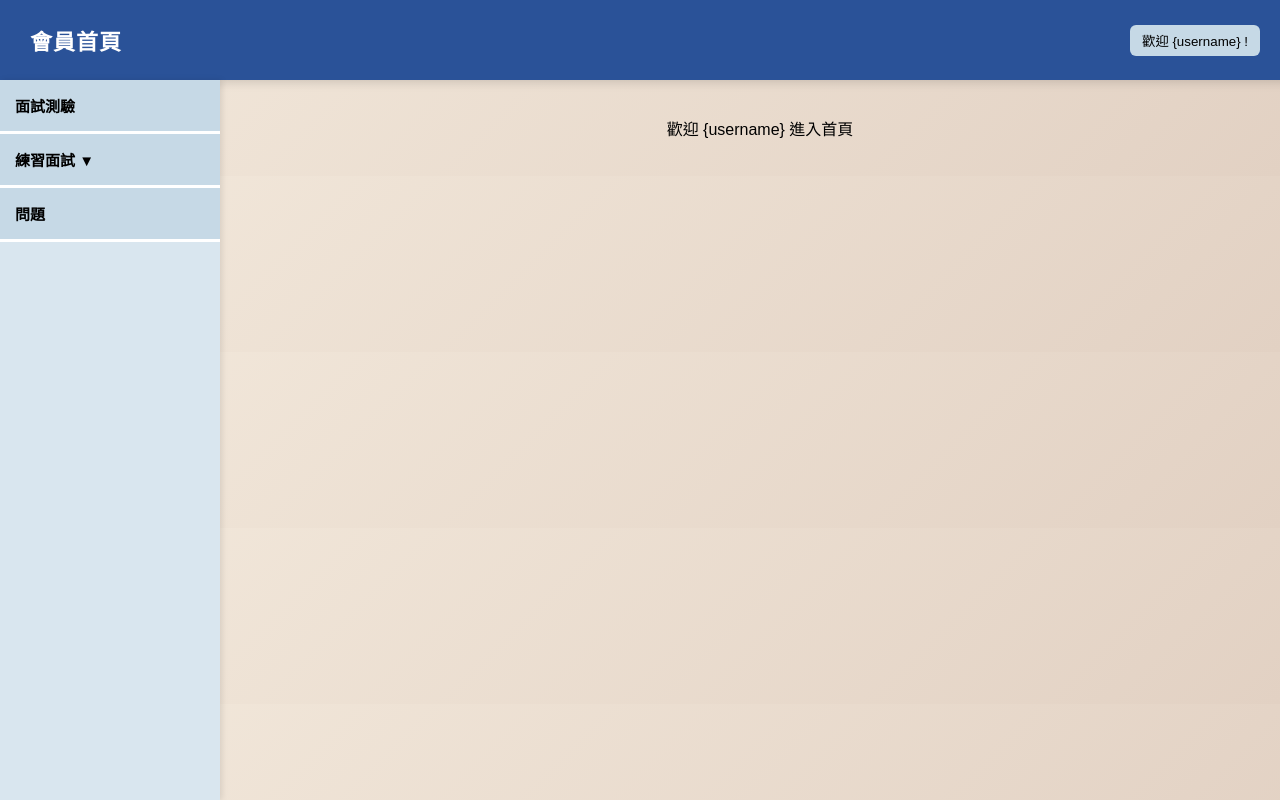
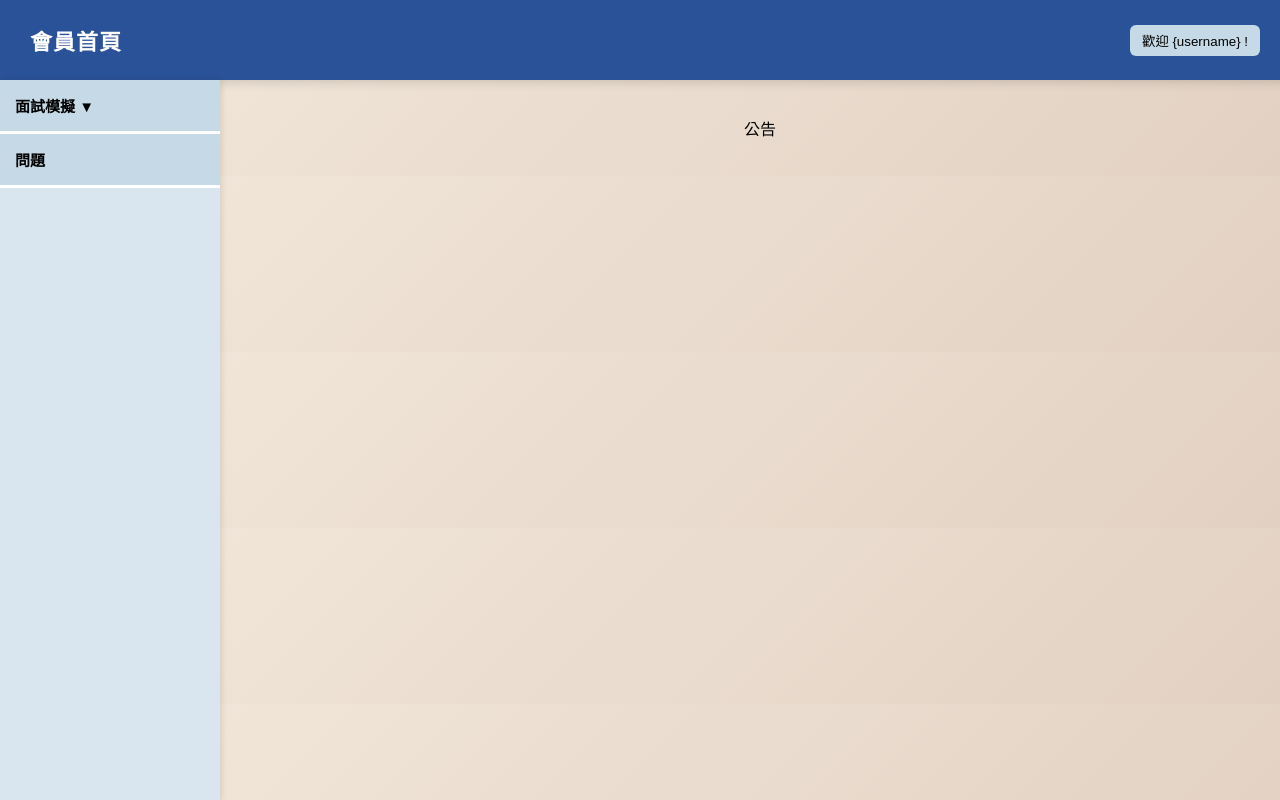
Before and after one commit to wushuhsien/interview, a Flask app: page /student_start in a window 1280 px wide. Run offline with Flask 3, Linux system fonts and the light colour scheme.

Commit message:
修改左側功能列

```diff
--- a/mock_interview/templates/student_start.html
+++ b/mock_interview/templates/student_start.html
@@ -245,11 +245,13 @@
 
         <!-- 左側功能選單 -->
         <div class="sidebar">
-            <button class="btn start-btn" onclick="location.href='/mock_interview'">面試測驗</button>
-            <button onclick="toggleMenu()">練習面試 ▼</button>
+            <!-- <button class="btn start-btn" onclick="location.href='/mock_interview'">面試測驗</button> -->
+            <button onclick="toggleMenu()">面試模擬 ▼</button>
             <div id="analysisMenu" class="submenu">
-                <button onclick="alert('題庫')">題庫</button>
-                <button onclick="alert('AI題目')">AI題目</button>
+                <button onclick="location.href='/mock_interview'">面試模擬</button>
+                <button onclick="alert('面試表現分析報告')">面試表現分析報告</button>
+                <button onclick="alert('題庫練習')">題庫練習</button>
+                <button onclick="alert('AI題目練習')">AI題目練習</button>
             </div>
             <button onclick="alert('問題')">問題</button>
         </div>
@@ -281,7 +283,7 @@
     </div>
 
     <div class="content">
-        <p>歡迎 {username} 進入首頁</p>
+        <p>公告</p>
     </div>
 </body>
 
```
